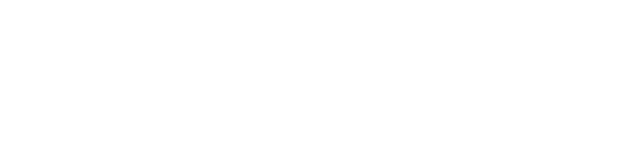
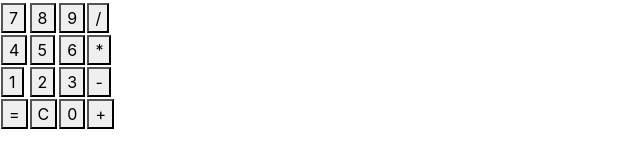
Before and after one commit to LucasGuti/calculadora, a plain HTML site: page index.html in a window 1280 px wide. Shown: the whole page, without its empty margins (0-640 px from the left). Drawn offline with nearby package versions, Linux system fonts and the light colour scheme.

Commit message:
Se agrego una tabla con las teclas basicas de la calculadora

```diff
--- a/index.html
+++ b/index.html
@@ -10,11 +10,41 @@
     <meta name="keywords" content="calculadora, DOM, JavaScript, HTML, CSS, programacion">
     <link rel="stylesheet" href="css/style.css">
     <link rel="stylesheet" href="https://stackpath.bootstrapcdn.com/bootstrap/4.5.0/css/bootstrap.min.css"
-    integrity="sha384-9aIt2nRpC12Uk9gS9baDl411NQApFmC26EwAOH8WgZl5MYYxFfc+NcPb1dKGj7Sk" crossorigin="anonymous">
-
+        integrity="sha384-9aIt2nRpC12Uk9gS9baDl411NQApFmC26EwAOH8WgZl5MYYxFfc+NcPb1dKGj7Sk" crossorigin="anonymous">
 </head>
 
 <body>
+    <table>
+        <tr>
+            <td colspan="4"><span id="resultado"></span>
+
+            </td>
+        </tr>
+        <tr>
+            <td><button id="siete">7</button></td>
+            <td><button id="ocho">8</button></td>
+            <td><button id="nueve">9</button></td>
+            <td><button id="dividir">/</button></td>
+        </tr>
+        <tr>
+            <td><button id="cuatro">4</button></td>
+            <td><button id="cinco">5</button></td>
+            <td><button id="seis">6</button></td>
+            <td><button id="multiplicar">*</button></td>
+        </tr>
+        <tr>
+            <td><button id="uno">1</button></td>
+            <td><button id="dos">2</button></td>
+            <td><button id="tres">3</button></td>
+            <td><button id="restar">-</button></td>
+        </tr>
+        <tr>
+            <td><button id="igual">=</button></td>
+            <td><button id="borrar">C</button></td>
+            <td><button id="cero">0</button></td>
+            <td><button id="sumar">+</button></td>
+        </tr>
+    </table>
     <script src="js/calculadora.js"></script>
 </body>
 
```
